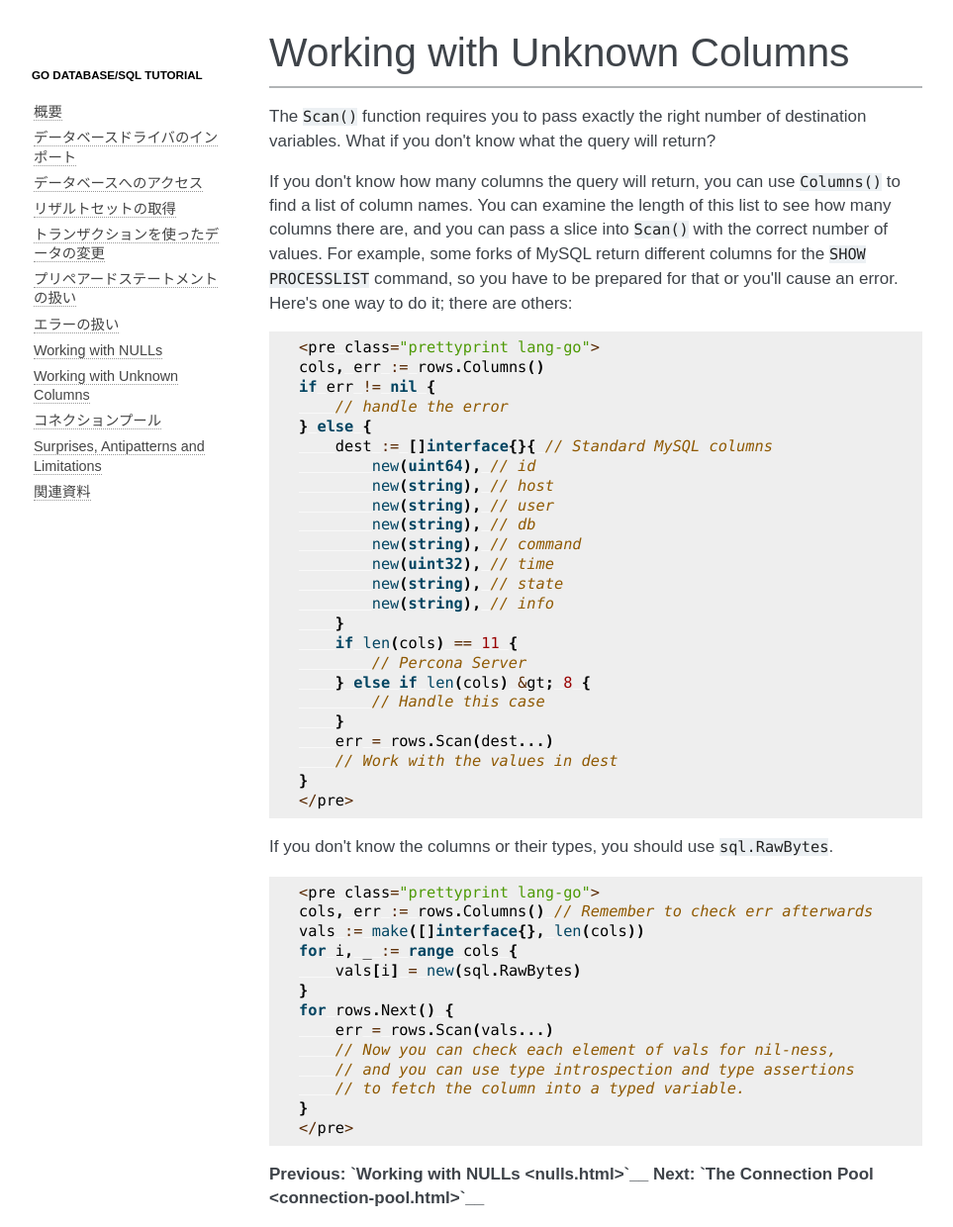
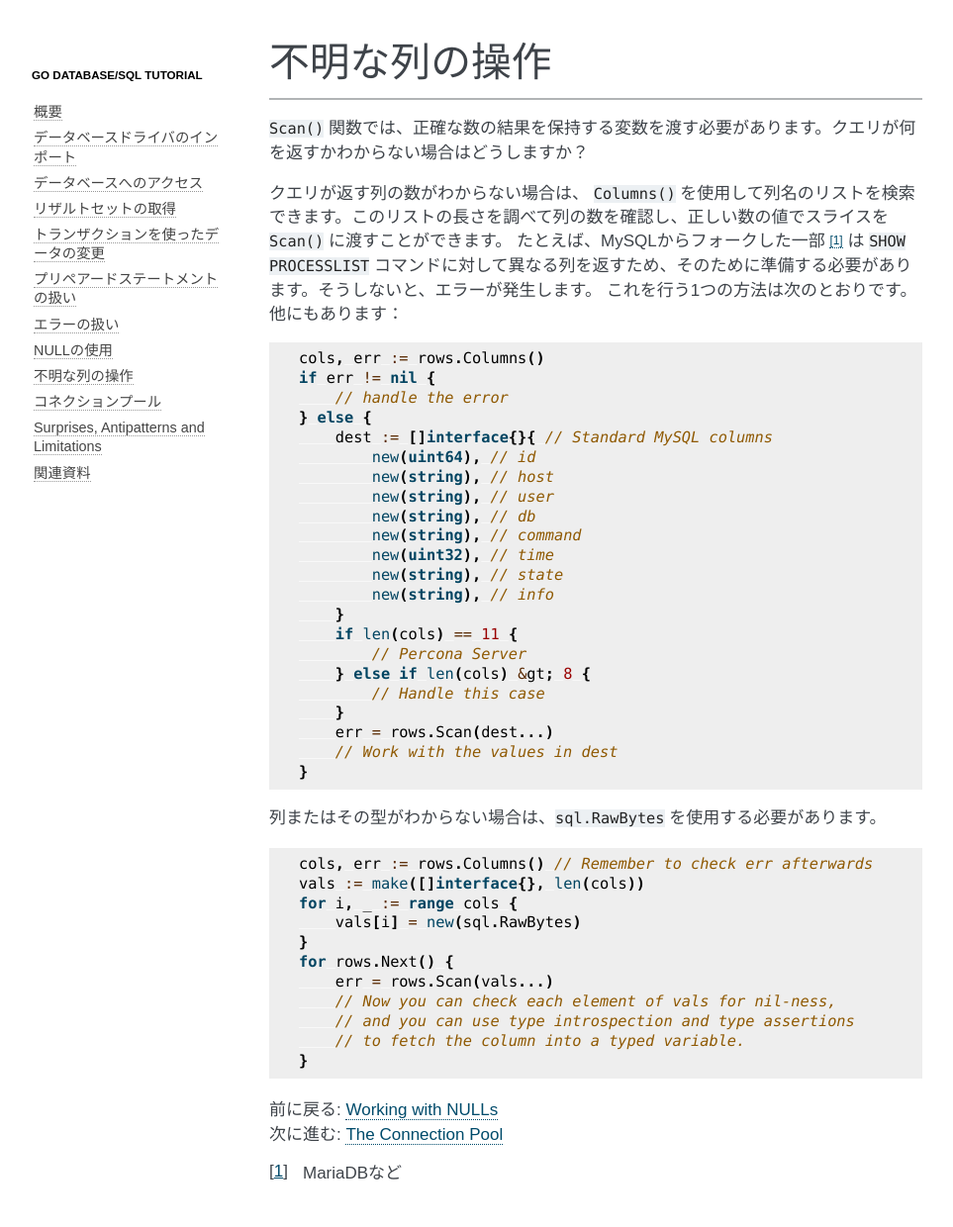
Before and after one commit to d-tsuji/go-database-sql-tutorial-ja, a Sphinx documentation site: the page built from source/varcols.rst, in a window 1280 px wide. Shown: the whole page at 99% size, without its empty margins (148-1111 px from the left). Built offline with Sphinx 7.4.7, drawn with Linux system fonts in a browser that asks for light colours; after the commit the page ends 1197 px from its top, so only the background shows below that.

Commit message:
add content

```diff
--- a/source/nulls.rst
+++ b/source/nulls.rst
@@ -1,17 +1,16 @@
 ==================================
-Working with NULLs
+NULLの使用
 ==================================
 
-Nullable columns are annoying and lead to a lot of ugly code. If you
-can, avoid them. If not, then you'll need to use special types from the
-``database/sql`` package to handle them, or define your own.
+NULLのカラムは迷惑であって、見通しの悪いコードにつながります。可能であれば避けてください。そうでない場合は、``database/sql`` パッケージの特定の型を用いて実装するか、独自の型を定義する必要があります。
+
+NULLを許可するブール値、文字列、整数、および浮動小数点数には型があります。使用方法は次のとおりです。
 
 There are types for nullable booleans, strings, integers, and floats.
 Here's how you use them:
 
 .. code-block:: go
 
-   <pre class="prettyprint lang-go">
    for rows.Next() {
        var s sql.NullString
        err := rows.Scan(s)
@@ -22,44 +21,19 @@ Here's how you use them:
           // NULL value
        }
    }
-   </pre>
 
-Limitations of the nullable types, and reasons to avoid nullable columns
-in case you need more convincing:
+Nullableな型の制限やNullableなカラムを避ける理由を示します。
 
-1. There's no ``sql.NullUint64`` or ``sql.NullYourFavoriteType``. You'd
-   need to define your own for this.
-2. Nullability can be tricky, and not future-proof. If you think
-   something won't be null, but you're wrong, your program will crash,
-   perhaps rarely enough that you won't catch errors before you ship
-   them.
-3. One of the nice things about Go is having a useful default zero-value
-   for every variable. This isn't the way nullable things work.
+#. ``sql.NullUint64`` または ``sql.NullYourFavoriteType`` はありません。このために独自に定義する必要があります。
+#. Nullを許容する場合は注意が必要になる場合があり、将来に渡って使うことができません。何かの値が NULL でないと思いますが、間違っているとプログラムがクラッシュします。出荷する前に捕捉できないほど、たまにしか発生しないでしょう。
+#. Goの良い点の1つは、すべての変数に便利なデフォルトのゼロ値を持つことです。これはnull値を許可するものの動作方法ではありません。
 
-If you need to define your own types to handle NULLs, you can copy the
-design of ``sql.NullString`` to achieve that.
+NULLを処理するために独自の型を定義する必要がある場合は、``sql.NullString`` の設計をコピーして実現できます。
 
-If you can't avoid having NULL values in your database, there is another
-work around that most database systems support, namely ``COALESCE()``.
-Something like the following might be something that you can use,
-without introducing a myriad of ``sql.Null*`` types.
+データベースにNULL値が含まれることを避けられない場合は、ほとんどのデータベースシステムがサポートしている ``COALESCE()`` の回避策があります。 次のようなものは、無数の ``sql.Null*``  型を導入することなく使用できるものです。
 
-.. code-block:: go
+.. literalinclude:: progs/nullable.go
+    :language: go
 
-   <pre class="prettyprint lang-go">
-   rows, err := db.Query(`
-       SELECT
-           name,
-           COALESCE(other_field, '') as otherField
-       WHERE id = ?
-   `, 42)
-
-   for rows.Next() {
-       err := rows.Scan(&name, &otherField)
-       // ..
-       // If `other_field` was NULL, `otherField` is now an empty string. This works with other data types as well.
-   }
-   </pre>
-
-**Previous: `Handling Errors <errors.html>`__** **Next: `Working with
-Unknown Columns <varcols.html>`__**
+| 前に戻る: `Handling Errors <errors.html>`_
+| 次に進む: `Working with Unknown Columns <varcols.html>`_
--- a/source/varcols.rst
+++ b/source/varcols.rst
@@ -1,24 +1,15 @@
 ==================================
-Working with Unknown Columns
+不明な列の操作
 ==================================
 
 ----------------------------------
 
-The ``Scan()`` function requires you to pass exactly the right number of
-destination variables. What if you don't know what the query will
-return?
+``Scan()`` 関数では、正確な数の結果を保持する変数を渡す必要があります。クエリが何を返すかわからない場合はどうしますか？
 
-If you don't know how many columns the query will return, you can use
-``Columns()`` to find a list of column names. You can examine the length
-of this list to see how many columns there are, and you can pass a slice
-into ``Scan()`` with the correct number of values. For example, some
-forks of MySQL return different columns for the ``SHOW PROCESSLIST``
-command, so you have to be prepared for that or you'll cause an error.
-Here's one way to do it; there are others:
+クエリが返す列の数がわからない場合は、 ``Columns()`` を使用して列名のリストを検索できます。このリストの長さを調べて列の数を確認し、正しい数の値でスライスを ``Scan()`` に渡すことができます。 たとえば、MySQLからフォークした一部 [#]_ は ``SHOW PROCESSLIST`` コマンドに対して異なる列を返すため、そのために準備する必要があります。そうしないと、エラーが発生します。 これを行う1つの方法は次のとおりです。 他にもあります：
 
 .. code-block:: go
 
-   <pre class="prettyprint lang-go">
    cols, err := rows.Columns()
    if err != nil {
        // handle the error
@@ -41,14 +32,11 @@ Here's one way to do it; there are others:
        err = rows.Scan(dest...)
        // Work with the values in dest
    }
-   </pre>
 
-If you don't know the columns or their types, you should use
-``sql.RawBytes``.
+列またはその型がわからない場合は、``sql.RawBytes`` を使用する必要があります。
 
 .. code-block:: go
 
-   <pre class="prettyprint lang-go">
    cols, err := rows.Columns() // Remember to check err afterwards
    vals := make([]interface{}, len(cols))
    for i, _ := range cols {
@@ -60,7 +48,8 @@ If you don't know the columns or their types, you should use
        // and you can use type introspection and type assertions
        // to fetch the column into a typed variable.
    }
-   </pre>
 
-**Previous: `Working with NULLs <nulls.html>`__** **Next: `The
-Connection Pool <connection-pool.html>`__**
+| 前に戻る: `Working with NULLs <nulls.html>`_
+| 次に進む: `The Connection Pool <connection-pool.html>`_
+
+.. [#] MariaDBなど
```
Also changed, not shown: 1 other file.
